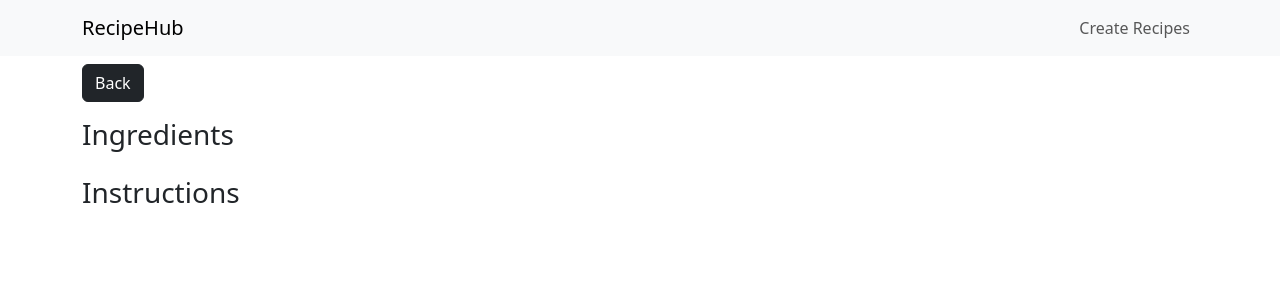
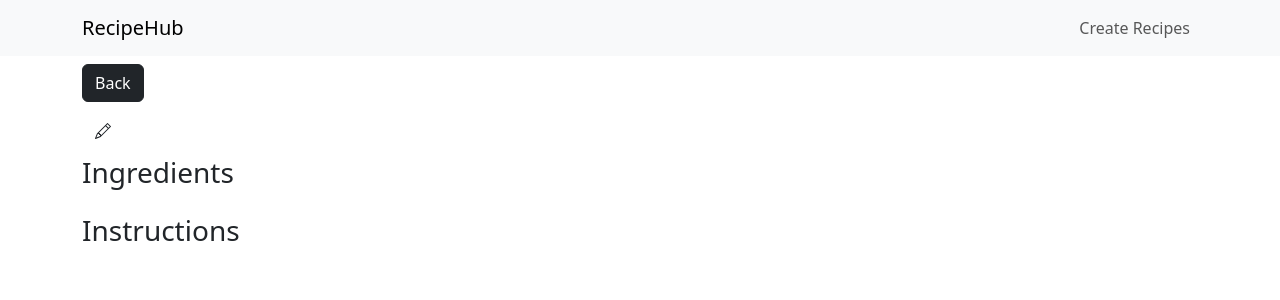
Before and after one commit to RamandeepVandal/recipes-app, a React (Vite) app in the folder client/: page /recipe in a window 1280 px wide. Shown: the top 300 px of the page. Built offline with nearby package versions, Linux system fonts and the light colour scheme.

Commit message:
edit redirect added

```diff
--- a/client/src/screens/RecipeDetails.jsx
+++ b/client/src/screens/RecipeDetails.jsx
@@ -13,18 +13,37 @@
   const navigate = useNavigate();
   const handleClick = () => navigate("/");
 
+  // navigate to the edit recipe page
+  const handleClickEdit = (data) => navigate("/edit", { state: { data } });
+
   return (
     <div>
       <Header />
       <div className="container">
-      <button className="btn btn-dark mt-2" onClick={handleClick}>Back</button>
-      <section className="card mt-2" style={{border: 'none'}}>
-        <h1>{location?.state?.data?.dishName}</h1>
-        <h3>Ingredients</h3>
-        <p className="foo">{location?.state?.data?.ingredients}</p>
-        <h3>Instructions</h3>
-        <p className="foo">{location?.state?.data?.instructions}</p>
-      </section>
+        <button className="btn btn-dark mt-2" onClick={handleClick}>
+          Back
+        </button>
+        <section className="card mt-2" style={{ border: "none" }}>
+          <h1 className="d-flex align-items-center">
+            {location?.state?.data?.dishName}{" "}
+            <button className="btn" onClick={() => handleClickEdit(location?.state?.data)}>
+              <svg
+                xmlns="http://www.w3.org/2000/svg"
+                width="16"
+                height="16"
+                fill="currentColor"
+                className="bi bi-pencil"
+                viewBox="0 0 16 16"
+              >
+                <path d="M12.146.146a.5.5 0 0 1 .708 0l3 3a.5.5 0 0 1 0 .708l-10 10a.5.5 0 0 1-.168.11l-5 2a.5.5 0 0 1-.65-.65l2-5a.5.5 0 0 1 .11-.168l10-10zM11.207 2.5 13.5 4.793 14.793 3.5 12.5 1.207 11.207 2.5zm1.586 3L10.5 3.207 4 9.707V10h.5a.5.5 0 0 1 .5.5v.5h.5a.5.5 0 0 1 .5.5v.5h.293l6.5-6.5zm-9.761 5.175-.106.106-1.528 3.821 3.821-1.528.106-.106A.5.5 0 0 1 5 12.5V12h-.5a.5.5 0 0 1-.5-.5V11h-.5a.5.5 0 0 1-.468-.325z" />
+              </svg>
+            </button>
+          </h1>
+          <h3>Ingredients</h3>
+          <p className="foo">{location?.state?.data?.ingredients}</p>
+          <h3>Instructions</h3>
+          <p className="foo">{location?.state?.data?.instructions}</p>
+        </section>
       </div>
     </div>
   );
```
